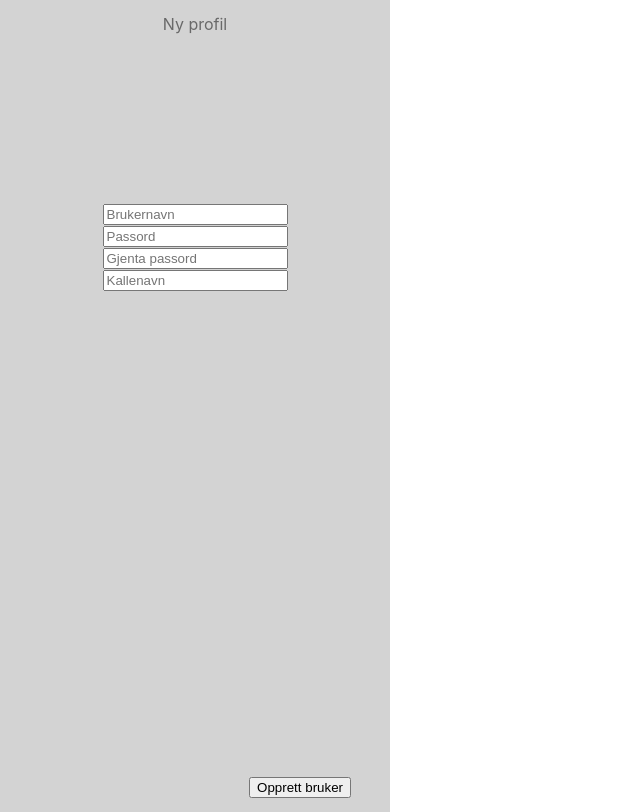
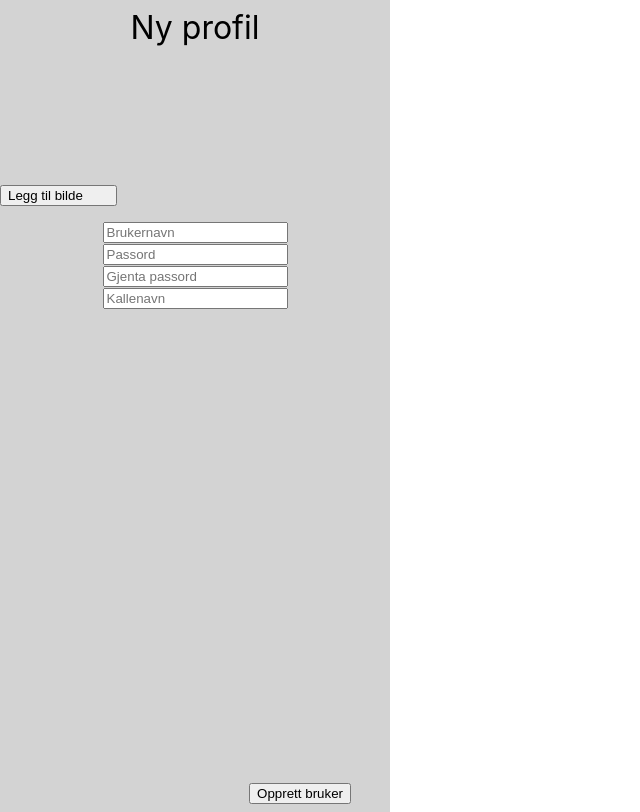
Before and after one commit to HoiskolensChemikerforening/DrikkespillFrontend, a React (Create React App) app in the folder drikkespill/: page /registreringsside in a window 1280 px wide. Shown: the whole page, without its empty margins (0-640 px from the left). Built offline with nearby package versions, Linux system fonts and the light colour scheme.

Commit message:
Design på registreringsside

```diff
--- a/drikkespill/src/pages/registreringsside.jsx
+++ b/drikkespill/src/pages/registreringsside.jsx
@@ -16,6 +16,7 @@ export const Registreringsside = () => {
     <MobileContainer>
         <Background>
         <Header> Ny profil</Header>
+        <Bilde onClick={() => console.log('Legg til bilde')}> Legg til bilde </Bilde>
         <RegistrationContainer>
             <form className="Skjema">
                 <input className="Brukernavn" type="text" value={name} onChange={updateName} placeholder="Brukernavn"/>
@@ -30,8 +31,8 @@ export const Registreringsside = () => {
                 <input className="Kallenavn" type="text" value={name} onChange={updateName} placeholder="Kallenavn"/>
             </form>
         </RegistrationContainer>
-        <Buttonplacement><Button onClick={() => console.log('Opprett bruker')}>
-                Opprett bruker</Button></Buttonplacement>
+        <OpprettBrukerplacement><OpprettBruker onClick={() => console.log('Opprett bruker')}>
+                Opprett bruker</OpprettBruker></OpprettBrukerplacement>
         </Background>
     </MobileContainer>
     </>
@@ -39,12 +40,12 @@ export const Registreringsside = () => {
 };
 
 const Background = styled.div`
-    background-color: lightgrey;
     display: flex;
     flex-direction: column;
     justify-content: space-around;
     width: 100%;
     height: 100%;
+    background-color: lightgrey;
 `;
 
 const Header = styled.div`
@@ -52,12 +53,12 @@ const Header = styled.div`
     width:  100%;
     height: 20%;
     justify-content: center;
-    font-size: 1,5em;
-    color: dimgrey;
+    font-size: 2em;
+    color: black;
     text-align: center;
 `;
 
-const Buttonplacement = styled.div`
+const OpprettBrukerplacement = styled.div`
     display: flex;
     width: 90%;
     height: 20%;
@@ -65,16 +66,10 @@ const Buttonplacement = styled.div`
     align-items: flex-end;
 `;
 
-const Button = styled.button`
-
+const OpprettBruker = styled.button`
+    cursor: pointer;
 `;
 
-const Text = styled.div`
-        display: flex;
-        width:  100%;
-        justify-content: center;
-        flex-direction: cloumn;
-    `;
 
 const RegistrationContainer = styled.div`
     display: flex;
@@ -84,9 +79,9 @@ const RegistrationContainer = styled.div`
     flex-direction: column;
 `;
 
-const Container = styled.div`
+const Bilde = styled.button`
     display: flex;
-    flex-direction: column;
-    height: 100%;
-    justify-content: space-around;
-    `;
+    justify-content: flex-start;
+    cursor: pointer;
+    width: 30%;
+`;
```
